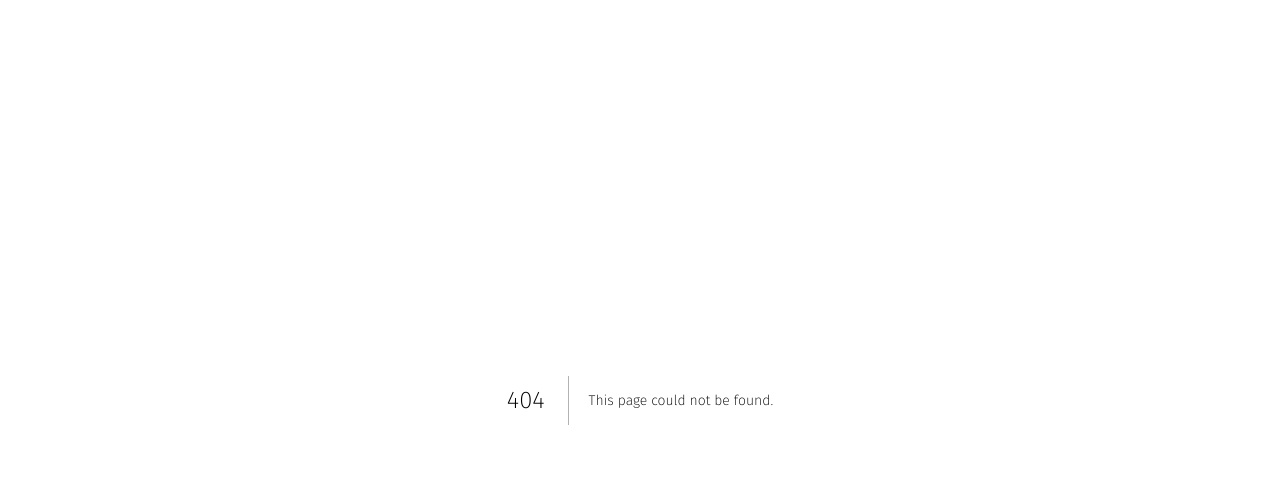
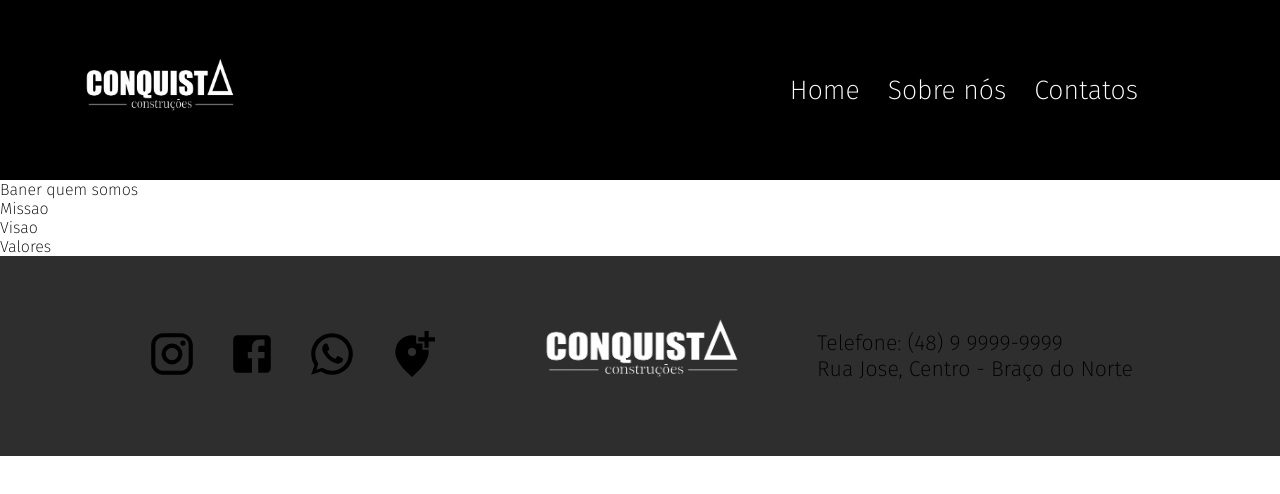
Before and after one commit to TenorioNestor/conquista, a Next.js app: page /sobre in a window 1280 px wide. Before the commit this address had no page. Shown: the top 494 px of the page. Built offline with nearby package versions, Linux system fonts and the light colour scheme.

Commit message:
Criado a paginacao

```diff
--- a/src/components/Header/index.js
+++ b/src/components/Header/index.js
@@ -16,13 +16,10 @@ export default function Header(){
                 <Link href='/' className={styles.link}>
                     Home
                 </Link>
-                <Link href='/' className={styles.link}>
-                    Empreendimentos
+                <Link href='/sobre' className={styles.link}>
+                    Sobre nós
                 </Link>
-                <Link href='/' className={styles.link}>
-                    Sobre
-                </Link>
-                <Link href='/' className={styles.link}>
+                <Link href='/contatos' className={styles.link}>
                     Contatos
                 </Link>
             </nav>
--- a/src/components/Header/styles.module.css
+++ b/src/components/Header/styles.module.css
@@ -16,6 +16,7 @@
     padding: 0px 14px;
     text-decoration: none;
     color: #fff;
+    font-size: 20pt;
 }
 .link:hover{
     transform: scale(1.08) ;
--- a/src/pages/index.js
+++ b/src/pages/index.js
@@ -12,7 +12,7 @@ export default function Home() {
   return (
     <>
       <Head>
-        <title>Demonstrativo</title>
+        <title>Conquista</title>
         <meta name="description" content="Generated by create next app" />
         <meta name="viewport" content="width=device-width, initial-scale=1" />
         <link rel="icon" href="/favicon.ico" />
--- /dev/null
+++ b/src/pages/sobre/index.js
@@ -0,0 +1,26 @@
+import Header from "@/components/Header";
+import Footer from "@/components/Footer";
+import Head from "next/head";
+export default function sobre(){
+    return (
+        <>
+          <Head>
+            <title>Conquista</title>
+            <meta name="description" content="Generated by create next app" />
+            <meta name="viewport" content="width=device-width, initial-scale=1" />
+            <link rel="icon" href="/favicon.ico" />
+
+          </Head>
+          <main>
+            <Header />
+            <div>Baner quem somos</div>
+            <section>
+              <div>Missao</div>
+              <div>Visao</div>
+              <div>Valores</div>
+            </section>
+            <Footer/>
+          </main>
+        </>
+      );
+}
```
Also changed, not shown: src/pages/contatos/index.js (added, +21 -0 lines).
